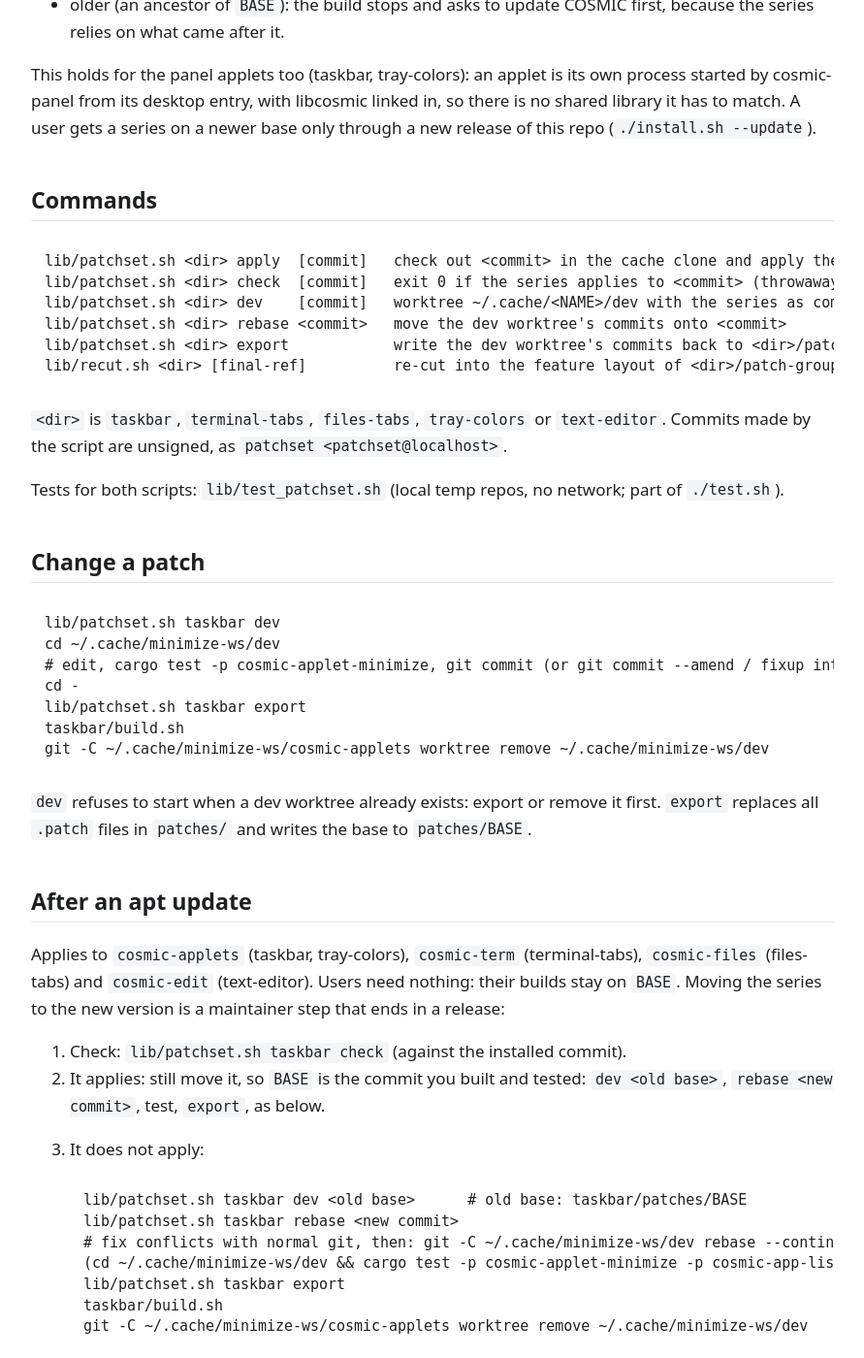
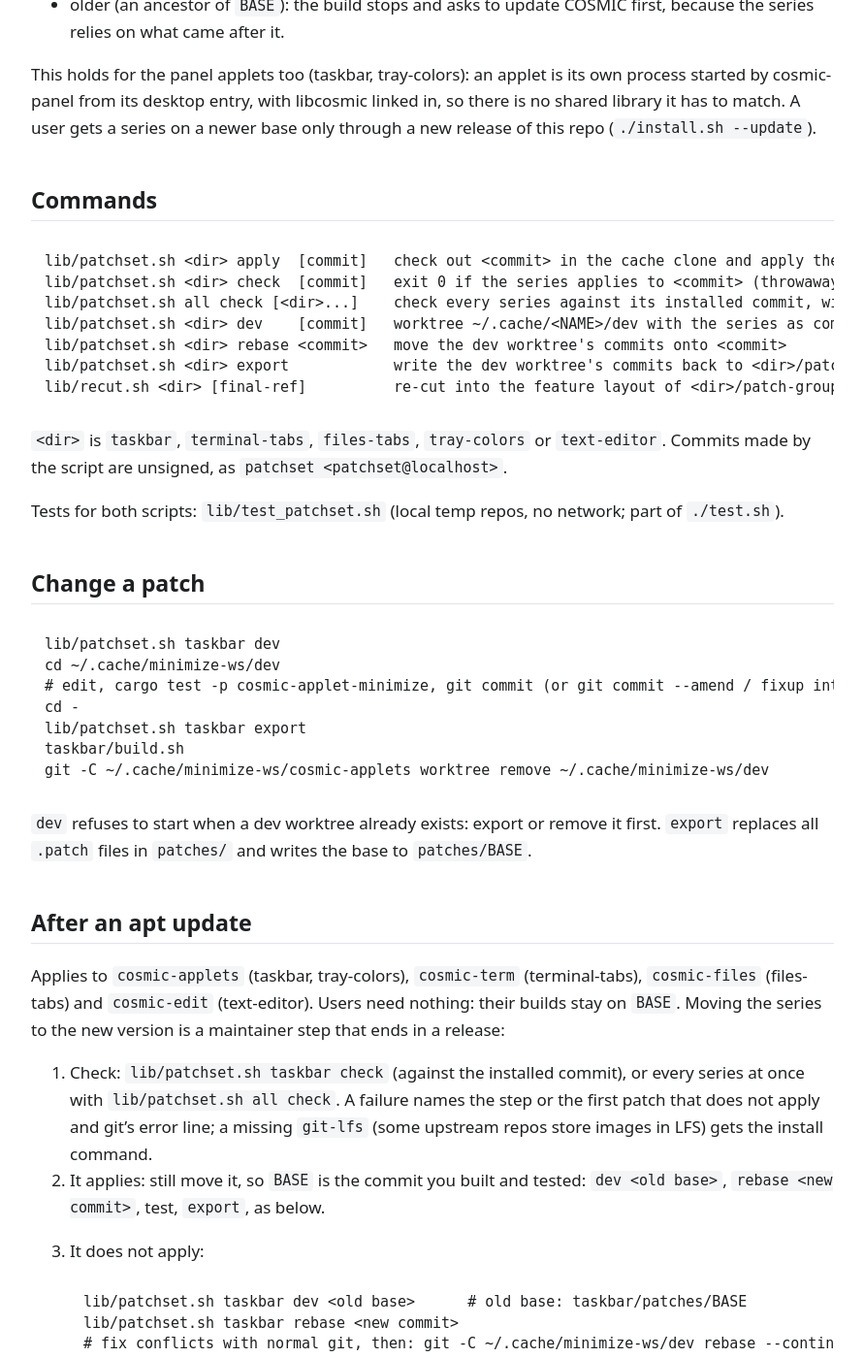
Before and after one commit to jwillmer/cosmic-desktop-extras, a Jekyll site: the page built from docs/patch-series.md, in a window 1280 px wide and 1400 px high, scrolled down 1302 px. Shown: the whole window at 97% size, without its empty margins (194-1085 px from the left). Built offline with Jekyll 4.4.1, drawn with Linux system fonts in a browser that asks for light colours; our own code applies the rules of GitHub Pages for plain Markdown files.

Commit message:
lib: patch check fails loudly
check already exited non-zero on a failure, but said nothing about
why: the patch output went to /dev/null. Now it stops at the first
failing step or patch and prints the step, the patch file and git's
error line, with an install hint when git-lfs is missing. The temp
worktree is removed in every case: the cleanup trap no longer stops
at a failing `git worktree remove` under set -e (also in recut.sh).

New `patchset.sh all check [<dir>...]` checks every series, goes on
after a failure and ends with a summary of each failed series and its
first error, exit 1 if any failed.

Co-Authored-By: Claude Opus 5.5 <noreply@anthropic.com>

````diff
--- a/docs/patch-series.md
+++ b/docs/patch-series.md
@@ -53,6 +53,7 @@ has to match. A user gets a series on a newer base only through a new release of
 ```text
 lib/patchset.sh <dir> apply  [commit]   check out <commit> in the cache clone and apply the series (build.sh, test.sh)
 lib/patchset.sh <dir> check  [commit]   exit 0 if the series applies to <commit> (throwaway worktree; daily check)
+lib/patchset.sh all check [<dir>...]    check every series against its installed commit, with a summary of the failures
 lib/patchset.sh <dir> dev    [commit]   worktree ~/.cache/<NAME>/dev with the series as commits
 lib/patchset.sh <dir> rebase <commit>   move the dev worktree's commits onto <commit>
 lib/patchset.sh <dir> export            write the dev worktree's commits back to <dir>/patches
@@ -85,7 +86,10 @@ Applies to `cosmic-applets` (taskbar, tray-colors), `cosmic-term` (terminal-tabs
 `cosmic-files` (files-tabs) and `cosmic-edit` (text-editor). Users need nothing: their builds stay
 on `BASE`. Moving the series to the new version is a maintainer step that ends in a release:
 
-1. Check: `lib/patchset.sh taskbar check` (against the installed commit).
+1. Check: `lib/patchset.sh taskbar check` (against the installed commit), or every series at once
+   with `lib/patchset.sh all check`. A failure names the step or the first patch that does not
+   apply and git's error line; a missing `git-lfs` (some upstream repos store images in LFS) gets
+   the install command.
 2. It applies: still move it, so `BASE` is the commit you built and tested: `dev <old base>`,
    `rebase <new commit>`, test, `export`, as below.
 3. It does not apply:
````
Also changed, not shown: AGENTS.md (+1 -1 lines), docs/testing.md (+1 -1 lines), 3 other files.
